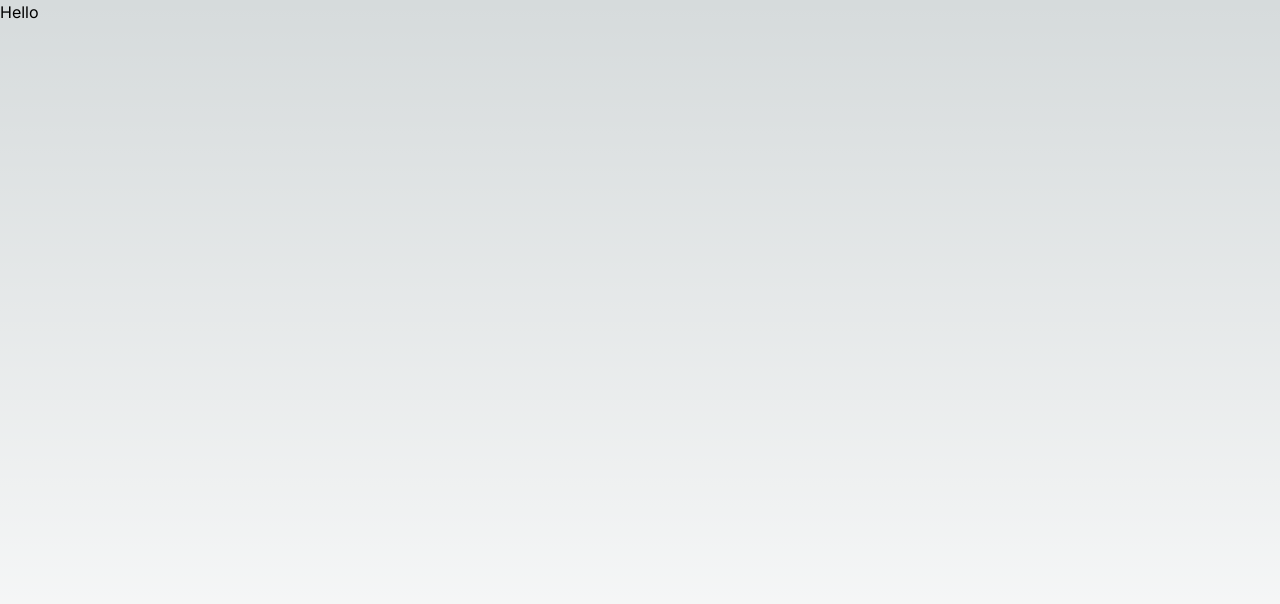
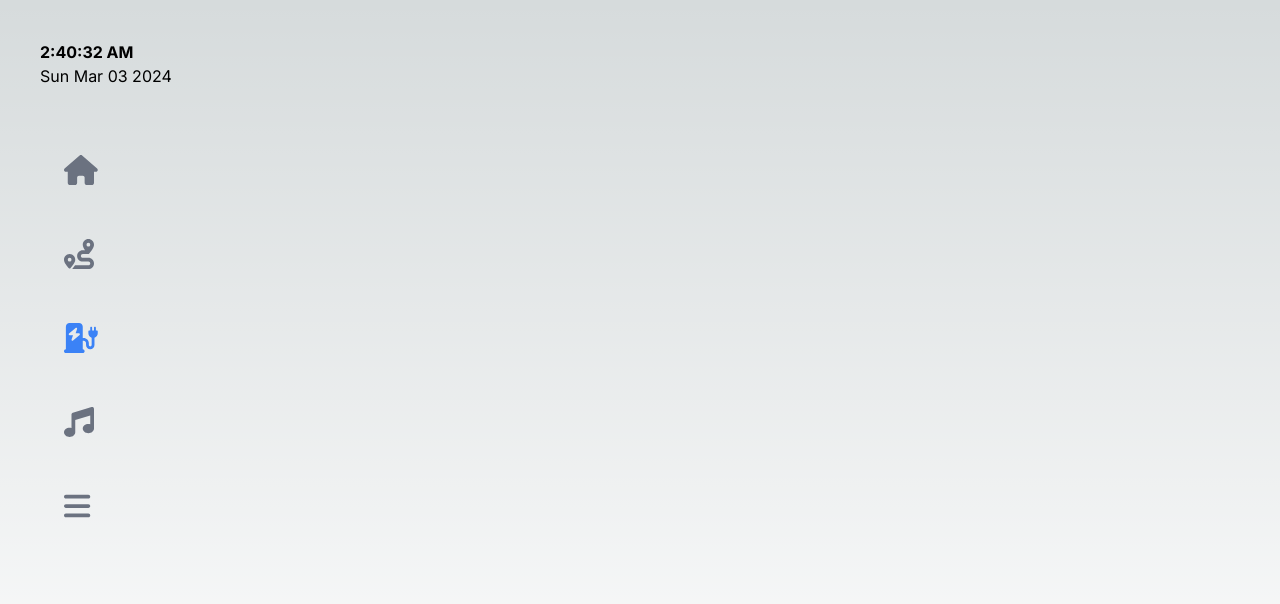
Before and after one commit to Akerrules/uOttaHack2024, a Next.js app in the folder frontend/: page /charging in a window 1280 px wide. Shown: the top 604 px of the page. Built offline with nearby package versions, Linux system fonts and the light colour scheme; no server answers.

Commit message:
try to add battery status

```diff
--- a/frontend/package.json
+++ b/frontend/package.json
@@ -9,6 +9,9 @@
     "lint": "next lint"
   },
   "dependencies": {
+    "@fortawesome/fontawesome-svg-core": "^6.5.1",
+    "@fortawesome/free-solid-svg-icons": "^6.5.1",
+    "@fortawesome/react-fontawesome": "^0.2.0",
     "@react-three/drei": "^9.99.5",
     "@react-three/fiber": "^8.15.16",
     "axios": "^1.6.7",
--- a/frontend/src/app/charging/page.js
+++ b/frontend/src/app/charging/page.js
@@ -2,11 +2,23 @@
 
 import React, { useState } from "react";
 import { useRouter } from "next/router";
+import Car from "../component/car";
+import TpBar from "../component/tpBar";
+import Link from "next/link";
+import Sidebar from "../component/sideBar";
+import battery from "../component/batteryPage";
 
 export default function charging() {
   return (
     <main className=" h-screen w-full">
-      <div className="">Hello</div>
+      <div>
+        <TpBar></TpBar>
+      </div>
+      <div className="flex">
+        <Sidebar></Sidebar>
+        <battery></battery>
+
+      </div>
     </main>
   );
 }
--- /dev/null
+++ b/frontend/src/app/component/batteryPage.js
@@ -0,0 +1,31 @@
+import React from 'react';
+
+const Battery = ({ data }) => {
+  return (
+    <div className="bg-white p-4 rounded-lg shadow-md">
+      {data.map((item, index) => (
+        <div key={index}>
+          <h2 className="text-gray-500 text-lg">{item.title}</h2>
+          <p className="text-gray-800 text-3xl mt-2">{item.value}</p>
+        </div>
+      ))}
+    </div>
+  );
+};
+
+const BatteryPage = () => {
+  const batteryData = [
+    { title: 'Capacity', value: '5000 mAh' },
+    { title: 'Voltage', value: '3.7 V' },
+    { title: 'Type', value: 'Lithium-ion' },
+  ];
+
+  return (
+    <div>
+      <h1>Battery Information</h1>
+      <Battery data={batteryData} />
+    </div>
+  );
+};
+
+export default BatteryPage;
--- a/frontend/src/app/component/car.js
+++ b/frontend/src/app/component/car.js
@@ -15,7 +15,12 @@ function Model() {
       modelRef.current.rotation.y += 100;
     }
   });
-  return <primitive object={scene} position={[0, -0.3, -0.1]} scale={5} />;
+  return <primitive
+  object={scene}
+  position={[0, 0, -0.1]}
+  rotation={[0, 1.5, 0]}
+  scale={6}
+/>;
 }
 
 export default function Car() {
--- a/frontend/src/app/component/sideBar.css
+++ b/frontend/src/app/component/sideBar.css
@@ -1,3 +1,3 @@
 .text{
-    font-size: 2.5em;
+    font-size: 2em;
 }
--- a/frontend/src/app/component/sideBar.js
+++ b/frontend/src/app/component/sideBar.js
@@ -1,18 +1,83 @@
-import React from 'react';
+import React, { useState, useEffect } from 'react';
 import Link from 'next/link';
-import './sideBar.css';
+import { usePathname } from 'next/navigation'; // Importing usePathname
+import { FontAwesomeIcon } from '@fortawesome/react-fontawesome';
+import { faHouse } from '@fortawesome/free-solid-svg-icons';
+import { faRoute } from '@fortawesome/free-solid-svg-icons';
+import { faChargingStation } from '@fortawesome/free-solid-svg-icons';
+import { faMusic } from '@fortawesome/free-solid-svg-icons';
+import { faBars } from '@fortawesome/free-solid-svg-icons';
 
 function Sidebar() {
+  const pathname = usePathname(); // Using usePathname
+
+  const [activeRoute, setActiveRoute] = useState('');
+
+  // Function to determine if a link is active
+  const isActiveLink = (href) => {
+    return pathname === href;
+  };
+
+  // Function to update the active route
+  const updateActiveRoute = () => {
+    setActiveRoute(pathname);
+  };
+
+  // Update active route on component mount and pathname changes
+  useEffect(() => {
+    updateActiveRoute(); // Update on mount
+    return () => {
+      // Cleanup on unmount
+    };
+  }, [pathname]); // Update on pathname change
+
+  // Function to render link content based on active state
+  const renderLinkContent = (icon, text, href) => {
+    if (pathname === '/') {
+      return (
+        <Link href={href}>
+          <p className={`text-3xl p-6 font-semibold ${isActiveLink(href) ? 'text-blue-500' : 'text-gray-500'}`}>
+            <FontAwesomeIcon icon={icon} />
+            <span className="ml-2">{text}</span>
+          </p>
+        </Link>
+      );
+    } else {
+      return (
+        <Link href={href}>
+          <p className={`text-3xl p-6 font-semibold ${isActiveLink(href) ? 'text-blue-500' : 'text-gray-500'}`}>
+            <FontAwesomeIcon icon={icon} />
+          </p>
+        </Link>
+      );
+    }
+  };
+
+  // Render the "Start Trip" button only if the current path is "/"
+  const renderStartTripButton = () => {
+    if (pathname === '/') {
+      return (
+        <Link href="/trip">
+          <button className="text-gray-500 text-2xl mt-6 inline-block border-6 border-white font-semibold py-2 px-4 ml-6 rounded-lg hover:bg-white ">
+            START TRIP »
+          </button>
+        </Link>
+      );
+    }
+    return null;
+  };
+
   return (
-    <div className="p-8">
+    <div className="ml-10 rounded-lg w-auto">
       <ul>
-        <li className='text p-6 font-semibold'><Link href="/">HOME</Link></li>
-        <li className='text p-6 font-semibold '><Link href="/">ROUTES</Link></li>
-        <li className='text p-6 font-semibold'><Link href="/charging">CHARGING</Link></li>
-        <li className='text p-6 font-semibold '><Link href="/">ENTERTAINMENT</Link></li>
-        <li className='text p-6 font-semibold '><Link href="/">HISTORIC VIEW</Link></li>
+        <li>{renderLinkContent(faHouse, 'HOME', '/')}</li>
+        <li>{renderLinkContent(faRoute, 'ROUTES', '/routes')}</li>
+        <li>{renderLinkContent(faChargingStation, 'CHARGING', '/charging')}</li>
+        <li>{renderLinkContent(faMusic, 'ENTERTAINMENT', '/entertainment')}</li>
+        <li>{renderLinkContent(faBars, 'HISTORIC VIEW', '/historic-view')}</li>
       </ul>
 
+      {renderStartTripButton()}
     </div>
   );
 }
--- a/frontend/src/app/component/tpBar.js
+++ b/frontend/src/app/component/tpBar.js
@@ -2,7 +2,7 @@ import Weather from "./weather.js";
 import DayTime from "./dayTime.js";
 function TpBar() {
   return (
-    <div className="flex justify-between">
+    <div className="flex justify-between p-10 ">
       <DayTime></DayTime>
       <Weather></Weather>
     </div>
--- a/frontend/src/app/page.js
+++ b/frontend/src/app/page.js
@@ -4,6 +4,7 @@ import Car from "@/app/component/car";
 import Sidebar from "@/app/component/sideBar";
 import TpBar from "@/app/component/tpBar";
 import Image from "next/image";
+import battery from "./component/batteryPage";
 
 export default function Home() {
   return (
@@ -12,16 +13,18 @@ export default function Home() {
         <Car></Car>
       </div>
       {/* <div className="absolute z-1 w-full h-screen bg-pink-100">h</div> */}
-      <div className="absolute  w-full z-10">
+      <div className=" w-full z-10">
+
         <TpBar></TpBar>
-        <div className="flex">
-          {/* 1. sideBar
-        2. Three3D model Car
-        3. List of things  */}
-
+      </div>
+       <div className="absolute z-10">
           <Sidebar></Sidebar>
         </div>
-      </div>
+
+        <div className="absolute z-10">
+          <battery></battery>
+        </div>
+
     </main>
   );
 }
--- /dev/null
+++ b/frontend/src/app/pages/charging.js
@@ -0,0 +1,15 @@
+'use client'
+
+import React, { useState } from 'react';
+import { useRouter } from 'next/router';
+import Car from '@/app/component/car';
+import TpBar from '@/app/component/tpBar';
+export default function Preference() {
+
+  return (
+    <div className="">
+
+      <TpBar></TpBar>
+    </div>
+  );
+}
```
Also changed, not shown: frontend/src/app/pages/trips.js (added), 1 other file (tests, documents, lock files or other folders).
